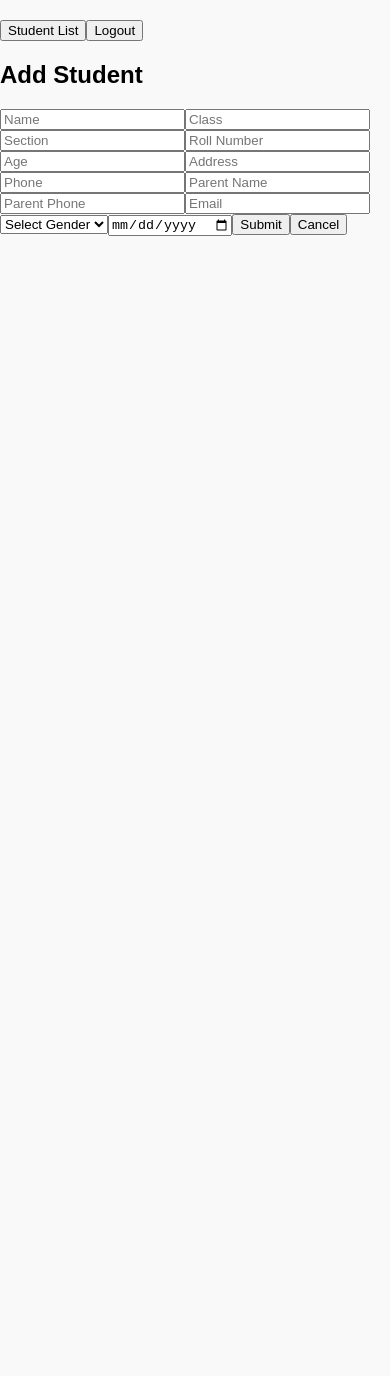
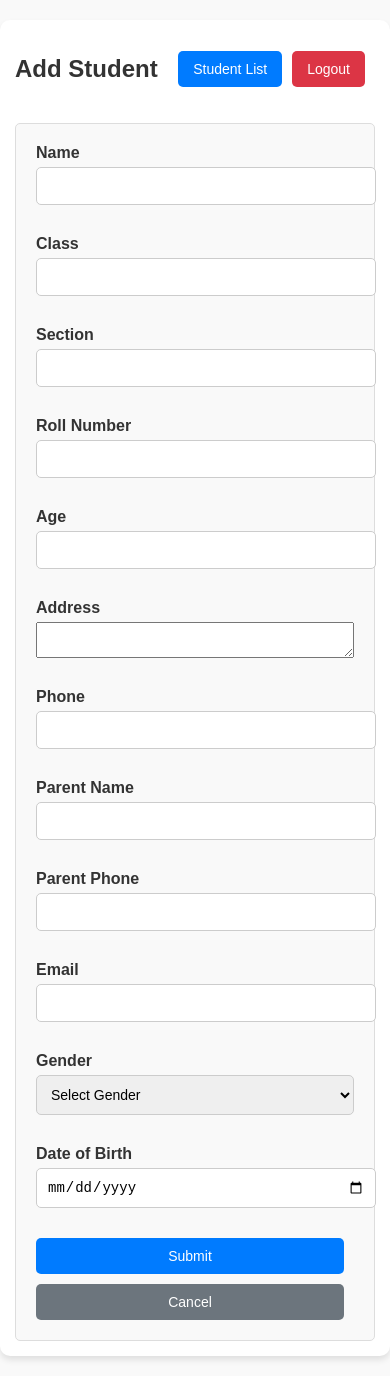
Before and after one commit to Bhuttu-prog/student-management, a React (Create React App) app: page /add-student in a window 390 px wide. Before the commit the page ends 844 px from the top, so only its background shows below. Built offline with nearby package versions, Linux system fonts and the light colour scheme.

Commit message:
updated css for add student page

```diff
--- a/src/App.js
+++ b/src/App.js
@@ -3,6 +3,7 @@ import { BrowserRouter as Router, Routes, Route } from 'react-router-dom';
 import LoginPage from './pages/LoginPage';
 import StudentsPage from './pages/StudentPage';
 import AddStudentPage from './pages/AddStudentPage';
+import './styles/global.css';
 
 const App = () => (
   <Router>
--- a/src/pages/AddStudentPage.js
+++ b/src/pages/AddStudentPage.js
@@ -4,6 +4,7 @@ import { useNavigate } from 'react-router-dom';
 import { addDoc, collection } from 'firebase/firestore';
 import { signOut } from 'firebase/auth';
 import { db, auth } from '../firebaseConfig';
+import '../styles/styles.css';
 
 const AddStudentPage = () => {
   const navigate = useNavigate();
@@ -19,84 +20,92 @@ const AddStudentPage = () => {
       await addDoc(collection(db, 'students'), data);
       alert('Student added successfully!');
       reset();
-      navigate('/student-list'); // Redirect to the Student List page
+      navigate('/student-list');
     } catch (error) {
       console.error('Error adding student:', error);
     }
   };
 
-  // Function to handle logout
   const handleLogout = async () => {
     try {
-      await signOut(auth); // Sign out using Firebase Auth
-      navigate('/'); // Navigate to the Login page
+      await signOut(auth);
+      navigate('/');
     } catch (error) {
       console.error('Error logging out:', error);
     }
   };
 
   return (
+    <div className="page-container">
+      <div className="page-header">
+        <h2>Add Student</h2>
         <div>
-      {/* Additional Buttons */}
-      <div style={{ marginTop: '20px' }}>
-        {/* Navigate to Student List Button */}
           <button
-          type="button"
-          onClick={() => navigate('/student-list')} // Navigate to Student List page
+            className="button button-primary"
+            onClick={() => navigate('/student-list')}
           >
             Student List
           </button>
-
-        {/* Logout Button */}
           <button
-          type="button"
-          onClick={handleLogout} // Logout and navigate to Login page
+            className="button button-danger"
+            onClick={handleLogout}
           >
             Logout
           </button>
         </div>
+      </div>
 
-      <h2>Add Student</h2>
-      <form onSubmit={handleSubmit(onSubmit)}>
-        {/* Name Field */}
+      <form onSubmit={handleSubmit(onSubmit)} className="form-container">
+        <div className="form-field">
+          <label>Name</label>
           <input
             type="text"
-          placeholder="Name"
             {...register('name', { required: 'Name is required' })}
           />
           {errors.name && <span className="error">{errors.name.message}</span>}
+        </div>
 
-        {/* Class Field */}
+        <div className="form-field">
+          <label>Class</label>
           <input
             type="text"
-          placeholder="Class"
             {...register('class', { required: 'Class is required' })}
           />
           {errors.class && <span className="error">{errors.class.message}</span>}
+        </div>
 
-        {/* Section Field */}
+        <div className="form-field">
+          <label>Section</label>
           <input
             type="text"
-          placeholder="Section"
             {...register('section', { required: 'Section is required' })}
           />
-        {errors.section && <span className="error">{errors.section.message}</span>}
+          {errors.section && (
+            <span className="error">{errors.section.message}</span>
+          )}
+        </div>
 
-        {/* Roll Number Field */}
+        <div className="form-field">
+          <label>Roll Number</label>
           <input
             type="text"
-          placeholder="Roll Number"
             {...register('rollNumber', {
               required: 'Roll Number is required',
-            pattern: { value: /^\d+$/, message: 'Roll Number must be a number' },
+              pattern: {
+                value: /^\d+$/,
+                message: 'Roll Number must be a number',
+              },
             })}
           />
-        {errors.rollNumber && <span className="error">{errors.rollNumber.message}</span>}
+          {errors.rollNumber && (
+            <span className="error">{errors.rollNumber.message}</span>
+          )}
+        </div>
 
-        {/* Age Field */}
+        <div className="form-field">
+          <label>Age</label>
           <input
             type="number"
-          placeholder="Age"
             {...register('age', {
               required: 'Age is required',
               min: { value: 5, message: 'Age must be at least 5' },
@@ -104,77 +113,109 @@ const AddStudentPage = () => {
             })}
           />
           {errors.age && <span className="error">{errors.age.message}</span>}
+        </div>
 
-        {/* Address Field */}
-        <input
-          type="text"
-          placeholder="Address"
+        <div className="form-field">
+          <label>Address</label>
+          <textarea
             {...register('address', { required: 'Address is required' })}
-        />
-        {errors.address && <span className="error">{errors.address.message}</span>}
+          ></textarea>
+          {errors.address && (
+            <span className="error">{errors.address.message}</span>
+          )}
+        </div>
 
-        {/* Phone Field */}
+        <div className="form-field">
+          <label>Phone</label>
           <input
             type="tel"
-          placeholder="Phone"
             {...register('phone', {
               required: 'Phone is required',
-            pattern: { value: /^\d{10}$/, message: 'Phone must be a 10-digit number' },
+              pattern: { value: /^\d{10}$/, message: 'Phone must be 10 digits' },
             })}
           />
           {errors.phone && <span className="error">{errors.phone.message}</span>}
+        </div>
 
-        {/* Parent Name Field */}
+        <div className="form-field">
+          <label>Parent Name</label>
           <input
             type="text"
-          placeholder="Parent Name"
             {...register('parentName', { required: 'Parent Name is required' })}
           />
-        {errors.parentName && <span className="error">{errors.parentName.message}</span>}
+          {errors.parentName && (
+            <span className="error">{errors.parentName.message}</span>
+          )}
+        </div>
 
-        {/* Parent Phone Field */}
+        <div className="form-field">
+          <label>Parent Phone</label>
           <input
             type="tel"
-          placeholder="Parent Phone"
             {...register('parentPhone', {
               required: 'Parent Phone is required',
-            pattern: { value: /^\d{10}$/, message: 'Parent Phone must be a 10-digit number' },
+              pattern: {
+                value: /^\d{10}$/,
+                message: 'Parent Phone must be 10 digits',
+              },
             })}
           />
-        {errors.parentPhone && <span className="error">{errors.parentPhone.message}</span>}
+          {errors.parentPhone && (
+            <span className="error">{errors.parentPhone.message}</span>
+          )}
+        </div>
 
-        {/* Email Field */}
+        <div className="form-field">
+          <label>Email</label>
           <input
             type="email"
-          placeholder="Email"
             {...register('email', {
               required: 'Email is required',
-            pattern: { value: /^[^\s@]+@[^\s@]+\.[^\s@]+$/, message: 'Invalid email address' },
+              pattern: {
+                value: /^[^\s@]+@[^\s@]+\.[^\s@]+$/,
+                message: 'Invalid email address',
+              },
             })}
           />
-        {errors.email && <span className="error">{errors.email.message}</span>}
+          {errors.email && (
+            <span className="error">{errors.email.message}</span>
+          )}
+        </div>
 
-        {/* Gender Field */}
+        <div className="form-field">
+          <label>Gender</label>
           <select {...register('gender', { required: 'Gender is required' })}>
             <option value="">Select Gender</option>
             <option value="Male">Male</option>
             <option value="Female">Female</option>
             <option value="Other">Other</option>
           </select>
-        {errors.gender && <span className="error">{errors.gender.message}</span>}
+          {errors.gender && (
+            <span className="error">{errors.gender.message}</span>
+          )}
+        </div>
 
-        {/* Date of Birth Field */}
+        <div className="form-field">
+          <label>Date of Birth</label>
           <input
             type="date"
             {...register('dob', { required: 'Date of Birth is required' })}
           />
           {errors.dob && <span className="error">{errors.dob.message}</span>}
+        </div>
 
-        {/* Submit Button */}
-        <button type="submit">Submit</button>
-        <button type="button" onClick={() => navigate('/student-list')}>
+        <div className="form-buttons">
+          <button type="submit" className="button button-primary">
+            Submit
+          </button>
+          <button
+            type="button"
+            className="button button-secondary"
+            onClick={() => navigate('/student-list')}
+          >
             Cancel
           </button>
+        </div>
       </form>
     </div>
   );
--- a/src/pages/StudentPage.js
+++ b/src/pages/StudentPage.js
@@ -165,12 +165,12 @@ import { signOut } from 'firebase/auth';
 import { db, auth } from '../firebaseConfig';
 import { collection, getDocs, deleteDoc, doc } from 'firebase/firestore';
 import { FaEdit, FaEye, FaTrash } from 'react-icons/fa';
+import '../styles/styles.css'; // Import the styles
 
 const StudentsPage = () => {
   const [students, setStudents] = useState([]);
   const navigate = useNavigate();
 
-  // Fetch students data from Firestore
   useEffect(() => {
     const fetchStudents = async () => {
       const studentsCollection = collection(db, 'students');
@@ -182,7 +182,6 @@ const StudentsPage = () => {
     fetchStudents();
   }, []);
 
-  // Delete student by ID
   const handleDelete = async (id) => {
     try {
       await deleteDoc(doc(db, 'students', id));
@@ -193,11 +192,10 @@ const StudentsPage = () => {
     }
   };
 
-  // Logout function
   const handleLogout = async () => {
     try {
-      await signOut(auth); // Firebase sign out
-      navigate('/login'); // Redirect to the Login page
+      await signOut(auth);
+      navigate('/login');
     } catch (error) {
       console.error('Error logging out:', error);
     }
@@ -206,42 +204,16 @@ const StudentsPage = () => {
   return (
     <div>
       <h2>Students List</h2>
+      <div style={{ marginBottom: '20px' }}>
+        <button className="button button-danger" onClick={handleLogout}>
+          Logout
+        </button>
+        <button className="button button-primary" onClick={() => navigate('/add-student')}>
+          Add Student
+        </button>
+      </div>
 
-      {/* Logout Button */}
-      <button
-        style={{
-          float: 'right',
-          marginBottom: '20px',
-          padding: '10px 15px',
-          backgroundColor: 'red',
-          color: 'white',
-          border: 'none',
-          borderRadius: '5px',
-          cursor: 'pointer',
-        }}
-        onClick={handleLogout}
-      >
-        Logout
-      </button>
-
-      {/* Add Student Button */}
-      <button
-        onClick={() => navigate('/add-student')}
-        style={{
-          padding: '10px 15px',
-          backgroundColor: '#007bff',
-          color: 'white',
-          border: 'none',
-          borderRadius: '5px',
-          cursor: 'pointer',
-          marginBottom: '20px',
-        }}
-      >
-        Add Student
-      </button>
-
-      {/* Students Table */}
-      <table border="1" width="100%" style={{ textAlign: 'left', borderCollapse: 'collapse' }}>
+      <table className="table">
         <thead>
           <tr>
             <th>ID</th>
--- a/src/styles/styles.css
+++ b/src/styles/styles.css
@@ -1,39 +1,188 @@
-.modal {
-    position: fixed;
-    top: 0;
-    left: 0;
-    right: 0;
-    bottom: 0;
-    background-color: rgba(0, 0, 0, 0.5);
-    display: flex;
-    justify-content: center;
-    align-items: center;
-  }
-
-  .modal form {
-    background-color: white;
-    padding: 20px;
-    border-radius: 8px;
-  }
-
-  input {
-    margin: 10px 0;
-    padding: 8px;
-    width: 100%;
-  }
-
-  button {
-    padding: 10px;
-    margin: 10px;
-    background-color: #4CAF50;
-    color: white;
+/* General Button Styles */
+.button {
+    padding: 10px 15px;
     border: none;
     border-radius: 5px;
     cursor: pointer;
   }
 
+  .button-primary {
+    background-color: #007bff;
+    color: white;
+  }
+
+  .button-secondary {
+    background-color: gray;
+    color: white;
+  }
+
+  .button-danger {
+    background-color: red;
+    color: white;
+  }
+
+  .button-success {
+    background-color: green;
+    color: white;
+  }
+
+  /* Form Styles */
+  .form-container {
+    max-width: 600px;
+    margin: 0 auto;
+    padding: 20px;
+    border: 1px solid #ddd;
+    border-radius: 5px;
+    background-color: #f9f9f9;
+  }
+
+  .form-field {
+    margin-bottom: 15px;
+  }
+
+  .form-field label {
+    display: block;
+    font-weight: bold;
+    margin-bottom: 5px;
+  }
+
+  .form-field input,
+  .form-field select {
+    width: 100%;
+    padding: 10px;
+    border: 1px solid #ccc;
+    border-radius: 5px;
+  }
+
+  /* Error Message */
   .error {
     color: red;
-    font-size: 0.9rem;
-    margin-bottom: 10px;
+    font-size: 12px;
   }
+
+  /* Table Styles */
+  .table {
+    width: 100%;
+    border-collapse: collapse;
+    text-align: left;
+  }
+
+  .table th,
+  .table td {
+    padding: 10px;
+    border: 1px solid #ddd;
+  }
+
+  .table th {
+    background-color: #f0f0f0;
+  }
+
+  /* General Page Layout */
+.page-container {
+    max-width: 800px;
+    margin: 20px auto;
+    padding: 20px;
+    background: #ffffff;
+    border-radius: 10px;
+    box-shadow: 0 4px 6px rgba(0, 0, 0, 0.1);
+  }
+
+  .page-header {
+    display: flex;
+    justify-content: space-between;
+    align-items: center;
+    margin-bottom: 20px;
+  }
+
+  .page-header h2 {
+    font-size: 24px;
+    font-weight: bold;
+    color: #333;
+  }
+
+  /* Button Styles */
+  .button {
+    padding: 10px 15px;
+    border: none;
+    border-radius: 5px;
+    cursor: pointer;
+    font-size: 14px;
+    margin-right: 10px;
+  }
+
+  .button-primary {
+    background-color: #007bff;
+    color: #fff;
+  }
+
+  .button-danger {
+    background-color: #dc3545;
+    color: #fff;
+  }
+
+  .button-secondary {
+    background-color: #6c757d;
+    color: #fff;
+  }
+
+  /* Form Styles */
+  .form-container {
+    display: flex;
+    flex-direction: column;
+    gap: 15px;
+  }
+
+  .form-field {
+    display: flex;
+    flex-direction: column;
+  }
+
+  .form-field label {
+    font-weight: bold;
+    margin-bottom: 5px;
+    color: #333;
+  }
+
+  .form-field input,
+  .form-field select {
+    padding: 10px;
+    border: 1px solid #ccc;
+    border-radius: 5px;
+    font-size: 14px;
+  }
+
+  .form-field input:focus,
+  .form-field select:focus {
+    border-color: #007bff;
+    outline: none;
+  }
+
+  .form-field span.error {
+    font-size: 12px;
+    color: red;
+    margin-top: 5px;
+  }
+
+  /* Buttons at the bottom of the form */
+  .form-buttons {
+    display: flex;
+    justify-content: flex-end;
+    gap: 10px;
+  }
+
+  .form-buttons button {
+    font-size: 14px;
+    padding: 10px 15px;
+    border-radius: 5px;
+  }
+
+  /* Responsive Design */
+  @media (max-width: 768px) {
+    .page-container {
+      padding: 15px;
+    }
+
+    .form-buttons {
+      flex-direction: column;
+    }
+  }
```
Lines whose indentation alone changed are shown as unchanged.
